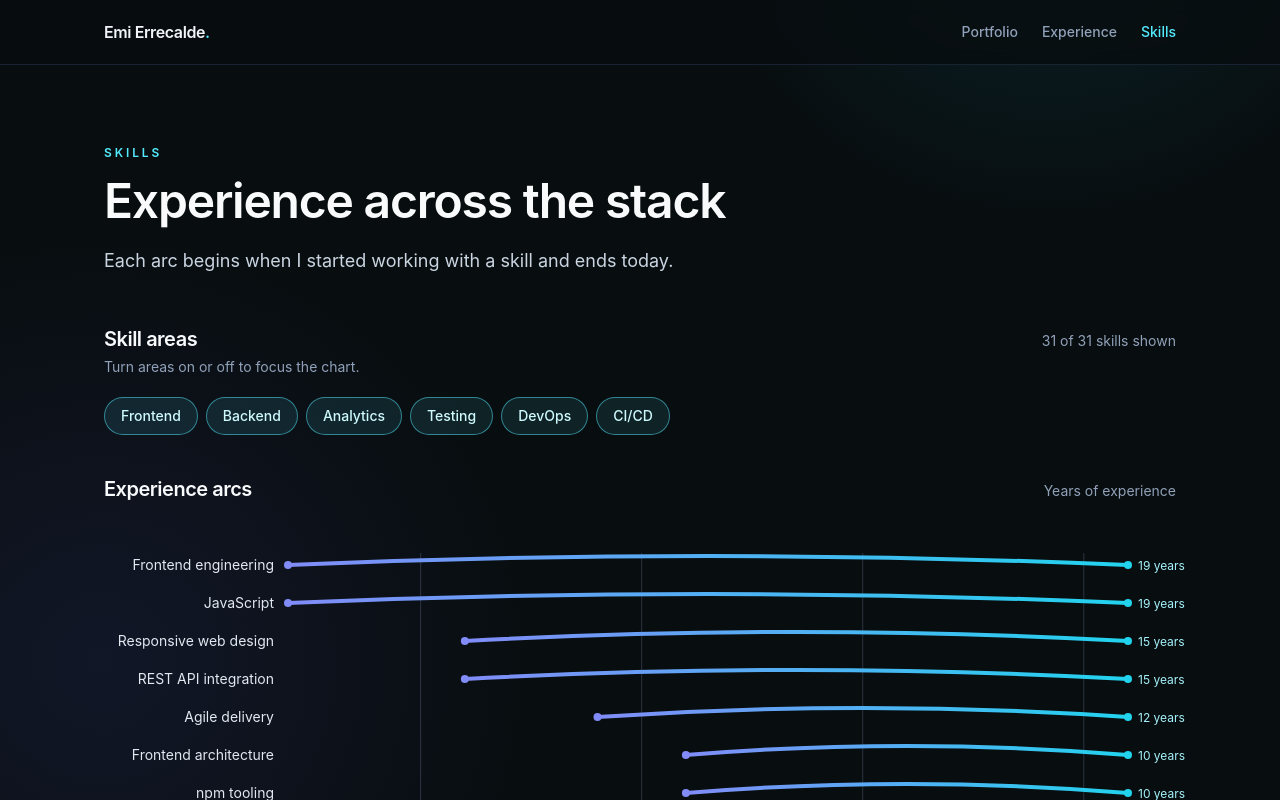
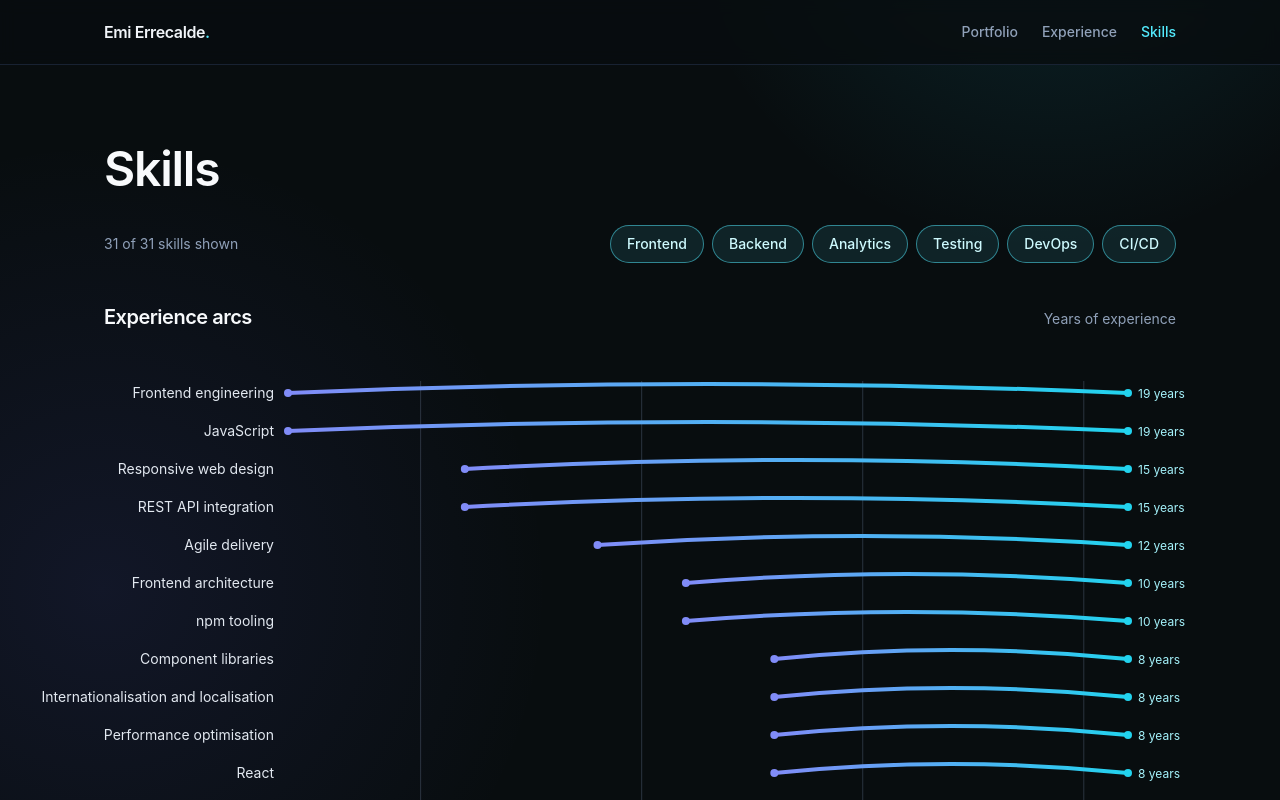
Before and after one commit to eerrecalde/emis-portfolio, a React (Vite) app: page /skills in a window 1280 px wide. Shown: the top 800 px of the page. Built offline with nearby package versions, Linux system fonts and the light colour scheme.

Commit message:
Simplify skills page introduction
Remove explanatory copy so the filters and experience arcs lead the page.

```diff
--- a/src/components/SkillsPage.tsx
+++ b/src/components/SkillsPage.tsx
@@ -111,33 +111,18 @@ export function SkillsPage({ skills }: SkillsPageProps) {
 
   return (
     <>
-      <header className="max-w-3xl">
-        <p className="text-xs font-semibold tracking-[0.24em] text-cyan-300 uppercase">
+      <header>
+        <h1 className="text-4xl font-semibold tracking-tight text-slate-50 sm:text-5xl">
           Skills
-        </p>
-        <h1 className="mt-4 text-4xl font-semibold tracking-tight text-slate-50 sm:text-5xl">
-          Experience across the stack
         </h1>
-        <p className="mt-5 text-lg leading-8 text-slate-300">
-          Each arc begins when I started working with a skill and ends today.
-        </p>
       </header>
 
-      <section className="mt-12" aria-labelledby="skill-areas-heading">
-        <div className="flex flex-wrap items-baseline justify-between gap-4">
-          <div>
-            <h2 className="text-xl font-semibold tracking-tight text-slate-50" id="skill-areas-heading">
-              Skill areas
-            </h2>
-            <p className="mt-1 text-sm text-slate-400">
-              Turn areas on or off to focus the chart.
-            </p>
-          </div>
+      <section className="mt-8" aria-label="Filter skills by area">
+        <div className="flex flex-wrap items-center justify-between gap-4">
           <p className="text-sm text-slate-400" aria-live="polite">
             {visibleSkills.length} of {sortedSkills.length} skills shown
           </p>
-        </div>
-        <div className="mt-5 flex flex-wrap gap-2" aria-label="Filter skills by area">
+          <div className="flex flex-wrap gap-2">
             {availableAreas.map((area) => {
               const isActive = activeAreas.has(area);
               return (
@@ -157,6 +142,7 @@ export function SkillsPage({ skills }: SkillsPageProps) {
               );
             })}
           </div>
+        </div>
       </section>
 
       <figure className="mt-10" aria-labelledby="experience-arcs-title">
@@ -167,7 +153,7 @@ export function SkillsPage({ skills }: SkillsPageProps) {
           <p className="text-sm text-slate-400">Years of experience</p>
         </div>
         <svg
-          aria-describedby="experience-arcs-description"
+          aria-label="Experience arcs showing years of experience for selected skills"
           className="mt-5 block w-full overflow-visible"
           ref={chartRef}
           role="img"
@@ -249,9 +235,6 @@ export function SkillsPage({ skills }: SkillsPageProps) {
             );
           })}
         </svg>
-        <figcaption className="mt-4 text-sm leading-6 text-slate-400" id="experience-arcs-description">
-          The left marker is an estimated starting year based on the recorded experience. Every arc ends at the present.
-        </figcaption>
       </figure>
 
       <section className="sr-only" aria-live="polite" aria-labelledby="visible-skills-heading">
```
Lines whose indentation alone changed are shown as unchanged.
